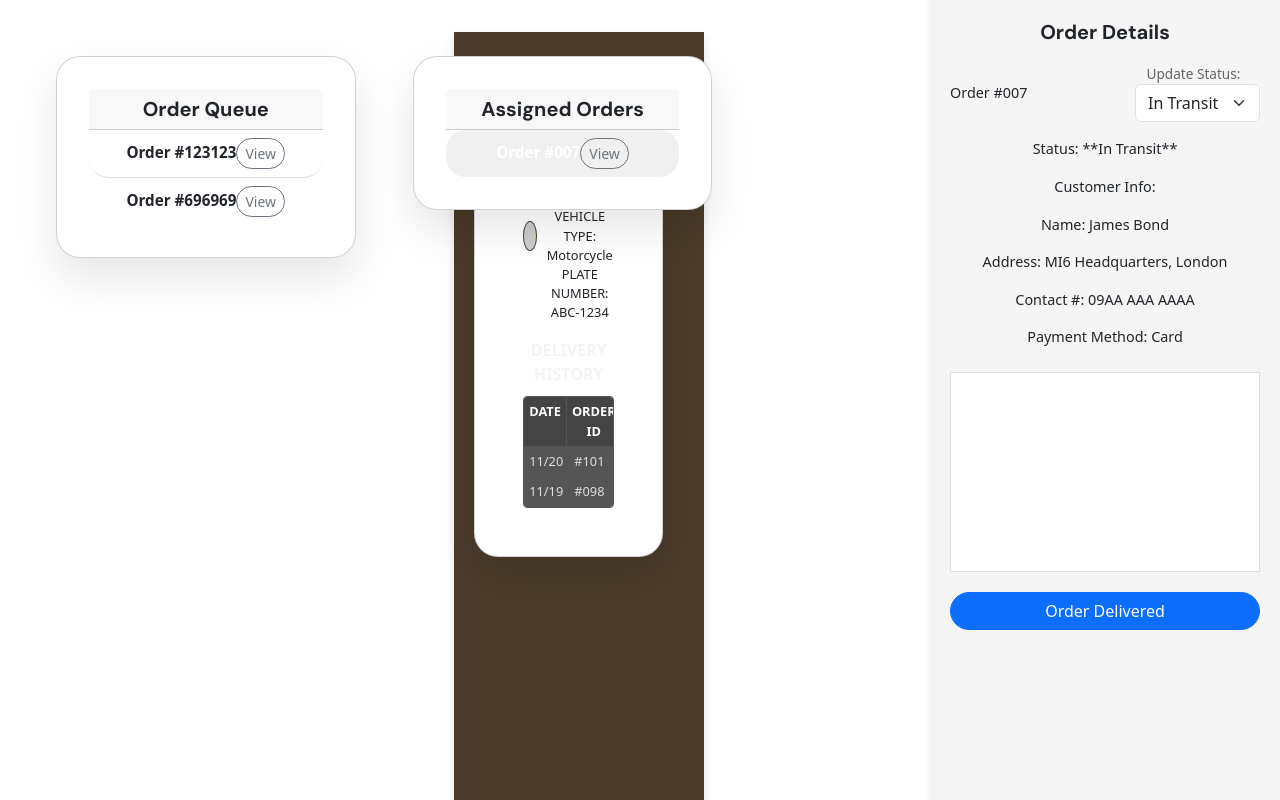
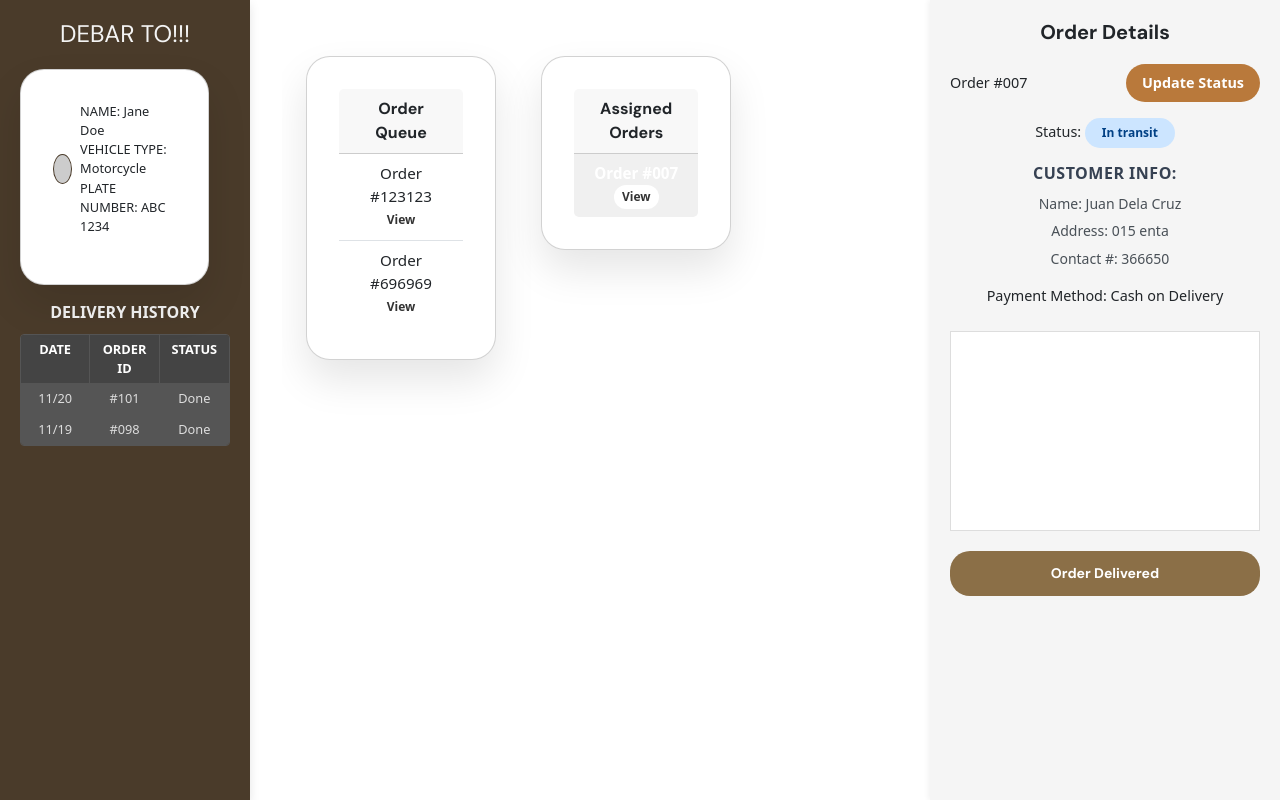
Before and after one commit to vanexaa/WEBDEV-Delivery-Service, a React (Vite) app: page /rider in a window 1280 px wide. Built offline with nearby package versions, Linux system fonts and the light colour scheme.

Commit message:
Update Rider.jsx
Fixed the layout

```diff
--- a/src/pages/Rider/Rider.css
+++ b/src/pages/Rider/Rider.css
@@ -26,6 +26,8 @@ body {
   display: flex;
   position: relative;
   min-height: 100vh;
+  width: 100%;
+  overflow: hidden;
 }
 
 .sidebar-placeholder {
@@ -34,7 +36,11 @@ body {
   padding: 20px;
   box-shadow: 0 4px 10px rgba(0, 0, 0, 0.1);
   position: fixed;
+  left: 0;
+  top: 0;
   height: 100%;
+  z-index: 100;
+  overflow-y: auto;
 }
 
 .sidebar-title {
@@ -103,18 +109,21 @@ body {
   margin-left: 250px;
   margin-right: 350px;
   width: calc(100% - 600px);
+  padding: 20px;
+  overflow-y: auto;
+  min-height: 100vh;
 }
 
 .queue-card, .assigned-card {
   border: none;
   border-radius: 24px;
   box-shadow: 0 4px 10px rgba(0, 0, 0, 0.05);
-  background-color: white;
+  background-color: var(--card-bg-color);
   height: 200px;
 }
 
 .queue-header, .assigned-header {
-  background-color: white;
+  background-color: var(--card-bg-color);
   border-bottom: 1px solid #eee;
   padding: 0.75rem;
   font-family: var(--subheading-font);
@@ -145,7 +154,9 @@ body {
   color: #333;
   font-size: 0.75rem;
   padding: 0.2rem 0.5rem;
+  border-radius: 4px;
 }
+
 
 .order-details-panel {
   width: 350px;
@@ -157,6 +168,8 @@ body {
   background-color: var(--main-bg-color);
   box-shadow: -2px 0 5px rgba(0, 0, 0, 0.05);
   font-size: 0.9rem;
+  overflow-y: auto;
+  z-index: 100;
 }
 
 .details-header {
@@ -168,11 +181,6 @@ body {
 .status-label {
   color: #666;
   font-size: 0.85rem;
-}
-
-.status-dropdown {
-  background-color: var(--card-bg-color);
-  border: 1px solid #ccc;
 }
 
 .mock-map-right-details {
@@ -193,12 +201,14 @@ body {
   border-radius: 5px;
 }
 
-.bottom-center-details-container {
+.modal-overlay.bottom-center-details-container {
     position: fixed;
     bottom: 30px;
     left: 50%;
     transform: translateX(-50%);
     z-index: 1000;
+    width: auto;
+    background: transparent;
 }
 
 .order-details-popup-card {
@@ -207,20 +217,51 @@ body {
   box-shadow: 0 10px 20px rgba(0, 0, 0, 0.2);
   border: none;
   background-color: var(--card-bg-color);
+  padding: 20px;
+}
+
+.popup-order-number {
+    font-weight: bold;
+}
+
+.modal-header {
+    display: flex;
+    justify-content: space-between;
+    align-items: center;
+    padding: 0;
+    margin-bottom: 10px;
+}
+.modal-body {
+    padding: 0;
+}
+.modal-footer {
+    padding: 0;
+    margin-top: 20px;
 }
 
 .accept-button {
   background-color: var(--accept-color);
-  border-color: var(--accept-color);
-  font-family: var(--subheading-font);
+  border: 1px solid var(--accept-color);
   font-weight: bold;
   border-radius: 5px;
 }
 
 .decline-button {
   background-color: var(--decline-color);
-  border-color: var(--decline-color);
-  font-family: var(--subheading-font);
+  border: 1px solid var(--decline-color);
   font-weight: bold;
   border-radius: 5px;
+  color: white;
 }
+
+.status-badge {
+    padding: 4px 8px;
+    border-radius: 12px;
+    font-weight: bold;
+    font-size: 0.8em;
+    white-space: nowrap;
+}
+.status-picked-up { background-color: #ffc107; color: #333; }
+.status-transit { background-color: #007bff; color: white; }
+.status-delivered { background-color: #28a745; color: white; }
+.status-failed { background-color: #dc3545; color: white; }
--- a/src/pages/Rider/Rider.jsx
+++ b/src/pages/Rider/Rider.jsx
@@ -1,47 +1,55 @@
 import React, { useState } from 'react';
-import { Container, Row, Col, Card, Button, ListGroup } from 'react-bootstrap';
 import './Rider.css';
+
+const getStatusClass = (status) => {
+    switch (status) {
+        case "Picked Up":
+            return "status-picked-up";
+        case "In transit":
+            return "status-transit";
+        case "Delivered":
+            return "status-delivered";
+        case "Failed":
+            return "status-failed";
+        default:
+            return "status-default";
+    }
+};
 
 const OrderDetailsPopup = ({ order, onAccept, onDecline }) => {
   if (!order) return null;
 
-  const formattedItems = order.items.map(item => `${item.quantity}x ${item.name}`).join(', ');
+  const formattedItems = order.items;
 
   return (
-    <Card className="order-details-popup-card">
-      <Card.Body>
-        <div className="d-flex justify-content-between align-items-center mb-3">
-          <Card.Title className="popup-order-number">
-            Order #{order.id}
-          </Card.Title>
-          <Button variant="link" className="view-map-button">
-            View Map
-          </Button>
+    <div className="modal-content order-details-popup-card">
+        <div className="modal-header">
+            <h3 className="popup-order-number">Order #{order.id}</h3>
+            <button className="view-map-button">View Map</button>
         </div>
 
-        <div className="popup-details-text">
+        <div className="modal-body popup-details-text">
             <p>Customer Name: **{order.customerName}**</p>
             <p>Delivery Address: {order.deliveryAddress}</p>
             <p>Delivery Notes: {order.deliveryNotes || 'N/A'}</p>
             <p>Items: {formattedItems}</p>
         </div>
 
-        <div className="d-flex justify-content-center mt-4">
-          <Button
-            className="decline-button me-3"
+        <div className="modal-footer d-flex justify-content-center">
+            <button
+                className="decline-button reason-btn failed-btn me-3"
                 onClick={() => onDecline(order)}
             >
                 Decline
-          </Button>
-          <Button
-            className="accept-button"
+            </button>
+            <button
+                className="accept-button reason-btn confirm-btn"
                 onClick={() => onAccept(order)}
             >
                 Accept
-          </Button>
+            </button>
         </div>
-      </Card.Body>
-    </Card>
+    </div>
   );
 };
 
@@ -52,38 +60,36 @@ const initialQueuedOrders = [
     customerName: 'Boss Oleg',
     deliveryAddress: '322 kanto nila fitz',
     deliveryNotes: '(if any)',
-    items: [{ name: "Barako", quantity: 1 }, { name: "3-in-1", quantity: 1 }],
+    items: '1x Barako, 1x 3-in-1',
     paymentMethod: 'Cash on Delivery',
-    customerPhone: '09XX XXX XXXX',
   },
   {
     id: '696969',
     customerName: 'Pedro Reyes',
     deliveryAddress: 'Block 12 Lot 3, Rizal Province',
     deliveryNotes: '',
-    items: [{ name: "Americano", quantity: 1 }, { name: "Cappuccino", quantity: 1 }],
-    paymentMethod: 'Cash on Delivery',
-    customerPhone: '09ZZ ZZZ ZZZZ',
+    items: '1x Americano, 1x Cappuccino',
+    paymentMethod: 'Card',
   },
 ];
 
 const initialAssignedOrders = [
   {
     id: '007',
-    customerName: 'James Bond',
-    deliveryAddress: 'MI6 Headquarters, London',
-    deliveryNotes: 'Secret delivery',
-    items: [{ name: "Espresso", quantity: 1 }],
-    paymentMethod: 'Card',
-    customerPhone: '09AA AAA AAAA',
-    status: 'In Transit',
+    customerName: 'Juan Dela Cruz',
+    deliveryAddress: '015 enta',
+    customerPhone: '366650',
+    status: 'In transit',
+    paymentMethod: 'Cash on Delivery',
+    items: '1x Espresso',
+    deliveryNotes: 'Leave at guard house.',
   },
 ];
 
 const riderInfo = {
-  name: "Juan Dela Cruz",
+  name: "Jane Doe",
   vehicleType: "Motorcycle",
-  plateNumber: "ABC-1234",
+  plateNumber: "ABC 1234",
 };
 
 
@@ -92,6 +98,7 @@ function Rider() {
   const [assignedOrders, setAssignedOrders] = useState(initialAssignedOrders);
   const [selectedQueuedOrder, setSelectedQueuedOrder] = useState(null);
   const [selectedAssignedOrder, setSelectedAssignedOrder] = useState(initialAssignedOrders[0] || null);
+  const [showStatusOptions, setShowStatusOptions] = useState(false);
 
   const handleSelectQueuedOrder = (order) => {
     setSelectedQueuedOrder(order);
@@ -105,9 +112,9 @@ function Rider() {
 
   const handleAcceptOrder = (orderToAccept) => {
     setQueuedOrders(queuedOrders.filter(order => order.id !== orderToAccept.id));
-    setAssignedOrders([...assignedOrders, { ...orderToAccept, status: 'Picked Up' }]);
+    setAssignedOrders([...assignedOrders, { ...orderToAccept, status: 'Picked Up', customerPhone: '09XX XXX XXXX' }]);
     setSelectedQueuedOrder(null);
-    setSelectedAssignedOrder({ ...orderToAccept, status: 'Picked Up' });
+    setSelectedAssignedOrder({ ...orderToAccept, status: 'Picked Up', customerPhone: '09XX XXX XXXX' });
   };
 
   const handleDeclineOrder = (orderToDecline) => {
@@ -116,29 +123,51 @@ function Rider() {
   };
 
   const handleOrderDelivered = (orderId) => {
-    if (!window.confirm(`Are you sure you want to mark Order #${orderId} as Delivered?`)) {
+    if (!window.confirm(`Confirm Order #${orderId} Delivered?`)) {
       return;
     }
     setAssignedOrders(assignedOrders.filter(order => order.id !== orderId));
     setSelectedAssignedOrder(null);
   };
 
-  const handleStatusChange = (orderId, newStatus) => {
+  const handleStatusChange = (newStatus) => {
+    const orderId = selectedAssignedOrder.id;
     setAssignedOrders(assignedOrders.map(order =>
       order.id === orderId ? { ...order, status: newStatus } : order
     ));
-    if (selectedAssignedOrder && selectedAssignedOrder.id === orderId) {
+    if (selectedAssignedOrder) {
         setSelectedAssignedOrder(prev => ({...prev, status: newStatus}));
     }
+    setShowStatusOptions(false);
   };
+
+  const StatusDropdown = () => (
+      <div className="status-dropdown-group">
+        <button className="status-trigger-button" onClick={() => setShowStatusOptions(!showStatusOptions)}>
+            Update Status
+        </button>
+        {showStatusOptions && (
+            <div className="status-options-list">
+                <button onClick={() => handleStatusChange('Picked Up')}>Picked Up</button>
+                <button onClick={() => handleStatusChange('In transit')}>In transit</button>
+                <button onClick={() => handleStatusChange('Delivered')}>Delivered</button>
+                <button onClick={() => handleStatusChange('Failed')}>Failed</button>
+            </div>
+        )}
+      </div>
+  );
 
 
   return (
     <div className="rider-container">
+
+      {/* 1. SIDEBAR */}
       <div className="sidebar-placeholder">
-        <h3 className="text-white sidebar-title">SIDEBAR TO!!!</h3>
-        <Card className="sidebar-card">
-          <Card.Body>
+        <h3 className="sidebar-title">DEBAR TO!!!</h3>
+
+        {/* Rider Info Card */}
+        <div className="sidebar-card card">
+          <div className="modal-body">
             <div className="d-flex align-items-center mb-3">
               <div className="driver-icon me-2"></div>
               <div>
@@ -147,99 +176,91 @@ function Rider() {
                 <div className="driver-info">PLATE NUMBER: {riderInfo.plateNumber}</div>
               </div>
             </div>
+          </div>
+        </div>
+
+        {/* Delivery History Table */}
         <div className="delivery-history-label">DELIVERY HISTORY</div>
         <div className="delivery-history-table">
           <div className="table-row table-header"><div>DATE</div><div>ORDER ID</div><div>STATUS</div></div>
           <div className="table-row"><div>11/20</div><div>#101</div><div>Done</div></div>
           <div className="table-row"><div>11/19</div><div>#098</div><div>Done</div></div>
         </div>
-          </Card.Body>
-        </Card>
       </div>
 
-      <Container fluid className="main-content-area p-4">
-        <Row className="mb-4">
-          <Col md={4}>
-            <Card className="queue-card">
-              <Card.Header as="h5" className="queue-header">Order Queue</Card.Header>
-              <ListGroup variant="flush">
+      {/* 2. MAIN CONTENT AREA */}
+      <div className="main-content-area p-4">
+        <div className="row mb-4">
+
+          {/* Order Queue */}
+          <div className="col-md-6">
+            <div className="queue-card card">
+              <div className="queue-header card-header">Order Queue</div>
+              <div className="list-group list-group-flush">
                 {queuedOrders.length > 0 ? (
                   queuedOrders.map((order) => (
-                    <ListGroup.Item
+                    <div
                       key={order.id}
-                      action
-                      active={selectedQueuedOrder && selectedQueuedOrder.id === order.id}
                       onClick={() => handleSelectQueuedOrder(order)}
-                      className="order-item"
+                      className={`list-group-item order-item ${selectedQueuedOrder && selectedQueuedOrder.id === order.id ? 'active' : ''}`}
                     >
                       Order #{order.id}
-                      <Button variant="outline-secondary" size="sm" className="view-button">
-                        View
-                      </Button>
-                    </ListGroup.Item>
+                      <button className="view-button">View</button>
+                    </div>
                   ))
                 ) : (
-                  <ListGroup.Item className="text-center text-muted">No new orders in queue.</ListGroup.Item>
+                  <div className="list-group-item text-center text-muted">No new orders in queue.</div>
                 )}
-              </ListGroup>
-            </Card>
-          </Col>
+              </div>
+            </div>
+          </div>
 
-          <Col md={4}>
-            <Card className="assigned-card">
-              <Card.Header as="h5" className="assigned-header">Assigned Orders</Card.Header>
-              <ListGroup variant="flush">
+          {/* Assigned Orders */}
+          <div className="col-md-6">
+            <div className="assigned-card card">
+              <div className="assigned-header card-header">Assigned Orders</div>
+              <div className="list-group list-group-flush">
                 {assignedOrders.length > 0 ? (
                   assignedOrders.map((order) => (
-                    <ListGroup.Item
+                    <div
                       key={order.id}
-                      action
-                      active={selectedAssignedOrder && selectedAssignedOrder.id === order.id}
                       onClick={() => handleSelectAssignedOrder(order)}
-                      className="order-item assigned-item"
+                      className={`list-group-item order-item ${selectedAssignedOrder && selectedAssignedOrder.id === order.id ? 'active' : ''}`}
                     >
                       Order #{order.id}
-                      <Button variant="outline-secondary" size="sm" className="view-button">
-                        View
-                      </Button>
-                    </ListGroup.Item>
+                      <button className="view-button">View</button>
+                    </div>
                   ))
                 ) : (
-                  <ListGroup.Item className="text-center text-muted">No assigned orders.</ListGroup.Item>
+                  <div className="list-group-item text-center text-muted">No assigned orders.</div>
                 )}
-              </ListGroup>
-            </Card>
-          </Col>
-        </Row>
-      </Container>
+              </div>
+            </div>
+          </div>
+        </div>
+      </div>
 
+      {/* 3. ORDER DETAILS PANEL */}
       <div className="order-details-panel">
         <h5 className="details-header">Order Details</h5>
         {selectedAssignedOrder ? (
           <>
             <div className="d-flex justify-content-between align-items-center mb-3">
               <span className="order-number-text">Order #{selectedAssignedOrder.id}</span>
+
               <div className="update-status-group">
-                <span className="status-label me-2">Update Status:</span>
-                <select
-                  className="form-select status-dropdown"
-                  value={selectedAssignedOrder.status}
-                  onChange={(e) => handleStatusChange(selectedAssignedOrder.id, e.target.value)}
-                >
-                  <option value="Picked Up">Picked Up</option>
-                  <option value="In Transit">In Transit</option>
-                  <option value="Delivered">Delivered</option>
-                  <option value="Failed">Failed</option>
-                </select>
+                <StatusDropdown />
               </div>
             </div>
 
             <div className="status-text mb-3">
-              Status: **{selectedAssignedOrder.status}**
+              Status: <span className={`status-badge ${getStatusClass(selectedAssignedOrder.status)}`}>
+                  {selectedAssignedOrder.status}
+              </span>
             </div>
 
-            <div className="customer-info-box">
-              <p>Customer Info:</p>
+            <div className="customer-info-box info-section">
+              <h3>Customer Info:</h3>
               <p>Name: {selectedAssignedOrder.customerName}</p>
               <p>Address: {selectedAssignedOrder.deliveryAddress}</p>
               <p>Contact #: {selectedAssignedOrder.customerPhone}</p>
@@ -248,22 +269,24 @@ function Rider() {
             <p className="payment-method-text mb-4">Payment Method: {selectedAssignedOrder.paymentMethod}</p>
 
             <div className="mock-map-right-details">
+                {/* Placeholder for Map */}
             </div>
 
-            <Button
-              className="order-delivered-button"
+            <button
+              className="order-delivered-button action-btn delivered-btn"
               onClick={() => handleOrderDelivered(selectedAssignedOrder.id)}
             >
               Order Delivered
-            </Button>
+            </button>
           </>
         ) : (
           <p className="text-center text-muted mt-5">Select an assigned order to view details.</p>
         )}
       </div>
 
+      {/* 4. The Order Details "Pop-up" at the bottom center */}
       {selectedQueuedOrder && (
-        <div className="bottom-center-details-container">
+        <div className="modal-overlay bottom-center-details-container">
             <OrderDetailsPopup
              order={selectedQueuedOrder}
              onAccept={handleAcceptOrder}
```
Lines whose indentation alone changed are shown as unchanged.
